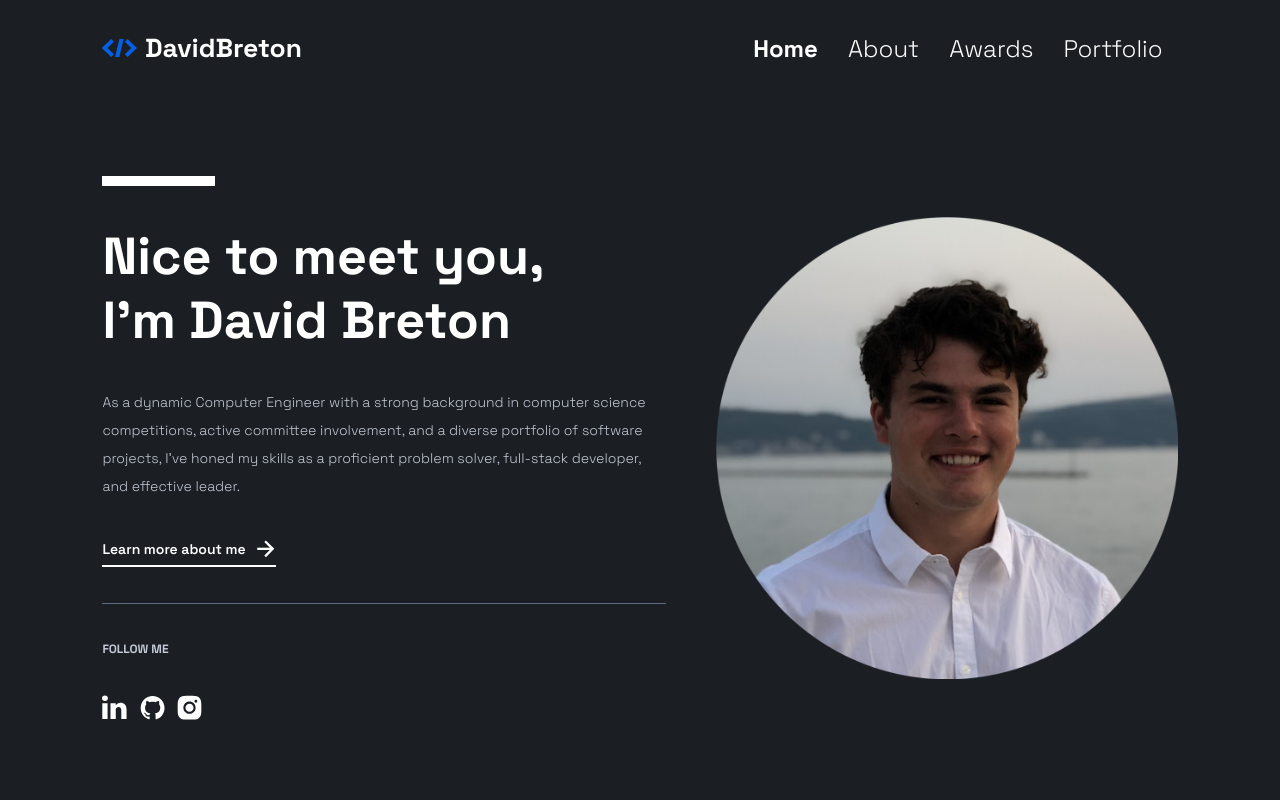
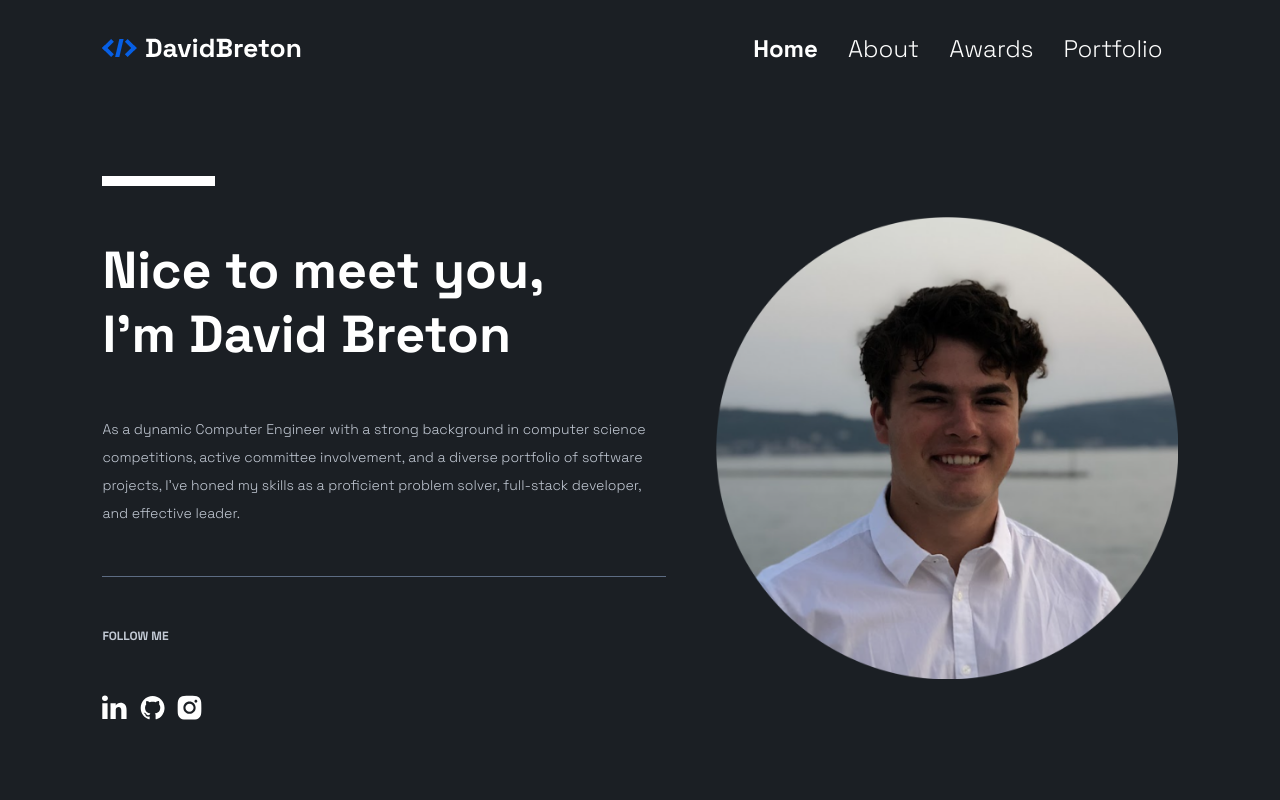
Before and after one commit to dbreton333/david.breton.web, a Next.js app: page / in a window 1280 px wide. Shown: the top 800 px of the page. Built offline with nearby package versions, Linux system fonts and the light colour scheme.

Commit message:
commented link

```diff
--- a/src/app/components/home_sections/IntroductionSection.tsx
+++ b/src/app/components/home_sections/IntroductionSection.tsx
@@ -47,9 +47,9 @@ const Introduction = () => {
                 I've honed my skills as a proficient problem solver, full-stack developer, and
                 effective leader.
               </p>
-              <div className={`${showParagraph ? styles.fade_in :styles.hide } ${styles.link_button_frame}`}>
+              {/* <div className={`${showParagraph ? styles.fade_in :styles.hide } ${styles.link_button_frame}`}>
                 <LinkButton href="/about" text="Learn more about me" textSize='p' arrowSize={20}/>
-              </div>
+              </div> */}
               <div className={ `${showParagraph ? styles.fade_in :styles.hide } ${styles.devider}`}/>
               <h1 className={`${showParagraph ? styles.fade_in :styles.hide } ${styles.paragraph} font-bold sub`}>
                 FOLLOW ME
```
